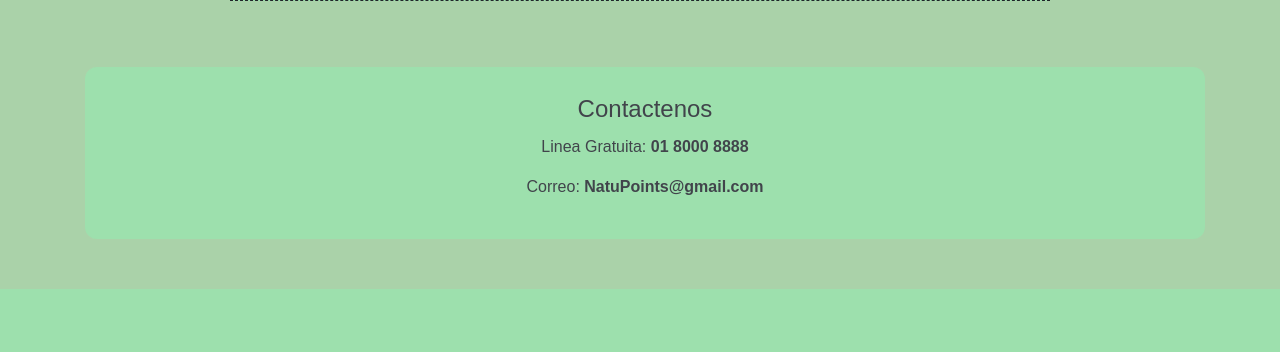
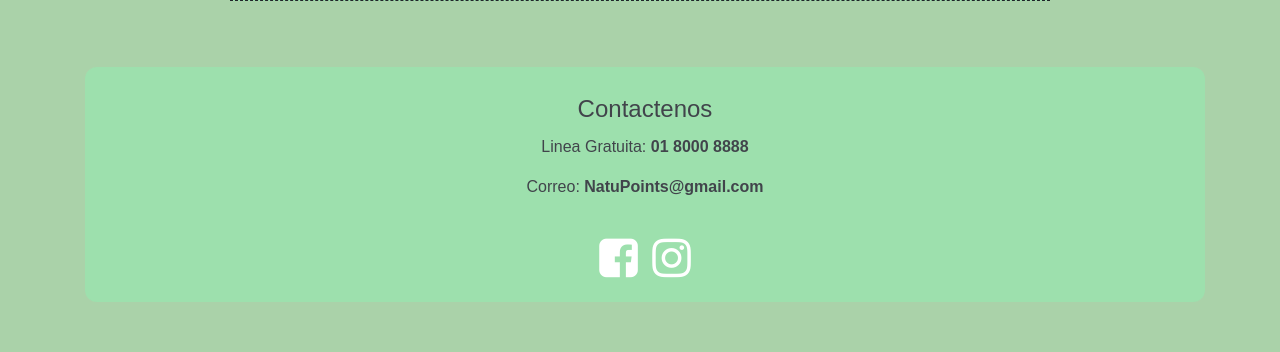
Before and after one commit to JaiderR2003/Natu2, a PHP site: page /vistas/crudnatural/EditarZonaN.php?id=1 in a window 1280 px wide. Shown: the part 611-963 px from the top of the page. Before the commit the page ends 900 px from the top, so only its background shows below. Run offline with PHP 8.4, Linux system fonts and the light colour scheme; data comes from the database, SQL or seed files in the repository.

Commit message:
Pagina version 2.0

```diff
--- a/vistas/crudartificial/EditarZonaA.php
+++ b/vistas/crudartificial/EditarZonaA.php
@@ -11,6 +11,7 @@ include '../../modelo/ControladorArtificial/DatosARController.php';
     <meta charset="utf-8">
     <meta name="viewport" content="width=device-width, initial-scale=1, shrink-to-fit=no">
     <link rel="shortcut icon" href="Imagenes/LogoNa.png" type="image/x-icon">
+    <link rel="stylesheet" href="https://stackpath.bootstrapcdn.com/font-awesome/4.7.0/css/font-awesome.min.css">
     <!-- Bootstrap CSS v5.0.2 -->
     <link rel="stylesheet" href="https://cdn.jsdelivr.net/npm/bootstrap@5.0.2/dist/css/bootstrap.min.css"  integrity="sha384-EVSTQN3/azprG1Anm3QDgpJLIm9Nao0Yz1ztcQTwFspd3yD65VohhpuuCOmLASjC" crossorigin="anonymous">
 
@@ -68,7 +69,8 @@ include '../../modelo/ControladorArtificial/DatosARController.php';
         <legend class="containter-xl"> Contactenos </legend><br>
         <p class="containter-xl"> Linea Gratuita: <b>01 8000 8888</b> </p>
         <p class="containter-xl"> Correo: <b>NatuPoints@gmail.com </b></p>
-        <br>
+        <li style="display:inline-block;"><a style="color:white;font-size:45px;padding:10px 5px;display:block;transition:all 0.5 ease-in-out;" href="https://www.facebook.com/NatuPoints/" target="blank"><i class="fa fa-facebook-square" aria-hidden="true"></i></a></li>
+        <li style="display:inline-block;"><a style="color:white;font-size:45px;padding:10px 5px;display:block;transition:all 0.5 ease-in-out;" href="https://www.instagram.com/natupoints/" target="blank"><i class="fa fa-instagram" aria-hidden="true"></i></a></li>
     </footer>
 </body>
 </html>
--- a/vistas/crudnatural/EditarZonaN.php
+++ b/vistas/crudnatural/EditarZonaN.php
@@ -11,6 +11,7 @@ include '../../modelo/ControladorNatural/DatosNAController.php';
     <meta charset="utf-8">
     <meta name="viewport" content="width=device-width, initial-scale=1, shrink-to-fit=no">
     <link rel="shortcut icon" href="Imagenes/LogoNa.png" type="image/x-icon">
+    <link rel="stylesheet" href="https://stackpath.bootstrapcdn.com/font-awesome/4.7.0/css/font-awesome.min.css">
     <!-- Bootstrap CSS v5.0.2 -->
     <link rel="stylesheet" href="https://cdn.jsdelivr.net/npm/bootstrap@5.0.2/dist/css/bootstrap.min.css"  integrity="sha384-EVSTQN3/azprG1Anm3QDgpJLIm9Nao0Yz1ztcQTwFspd3yD65VohhpuuCOmLASjC" crossorigin="anonymous">
 
@@ -68,7 +69,8 @@ include '../../modelo/ControladorNatural/DatosNAController.php';
         <legend class="containter-xl"> Contactenos </legend><br>
         <p class="containter-xl"> Linea Gratuita: <b>01 8000 8888</b> </p>
         <p class="containter-xl"> Correo: <b>NatuPoints@gmail.com </b></p>
-        <br>
+        <li style="display:inline-block;"><a style="color:white;font-size:45px;padding:10px 5px;display:block;transition:all 0.5 ease-in-out;" href="https://www.facebook.com/NatuPoints/" target="blank"><i class="fa fa-facebook-square" aria-hidden="true"></i></a></li>
+        <li style="display:inline-block;"><a style="color:white;font-size:45px;padding:10px 5px;display:block;transition:all 0.5 ease-in-out;" href="https://www.instagram.com/natupoints/" target="blank"><i class="fa fa-instagram" aria-hidden="true"></i></a></li>
     </footer>
 </body>
 </html>
--- a/vistas/paginas/template.php
+++ b/vistas/paginas/template.php
@@ -6,6 +6,7 @@
     <meta charset="utf-8">
     <meta name="viewport" content="width=device-width, initial-scale=1, shrink-to-fit=no">
     <link rel="shortcut icon" href="Imagenes/LogoNa.png" type="image/x-icon">
+    <link rel="stylesheet" href="https://stackpath.bootstrapcdn.com/font-awesome/4.7.0/css/font-awesome.min.css">
     <!-- Bootstrap CSS v5.0.2 -->
     <link rel="stylesheet" href="https://cdn.jsdelivr.net/npm/bootstrap@5.0.2/dist/css/bootstrap.min.css"  integrity="sha384-EVSTQN3/azprG1Anm3QDgpJLIm9Nao0Yz1ztcQTwFspd3yD65VohhpuuCOmLASjC" crossorigin="anonymous">
 
@@ -43,12 +44,13 @@
     <script src="https://cdn.jsdelivr.net/npm/@popperjs/core@2.9.2/dist/umd/popper.min.js" integrity="sha384-IQsoLXl5PILFhosVNubq5LC7Qb9DXgDA9i+tQ8Zj3iwWAwPtgFTxbJ8NT4GN1R8p" crossorigin="anonymous"></script>
     <script src="https://cdn.jsdelivr.net/npm/bootstrap@5.0.2/dist/js/bootstrap.min.js" integrity="sha384-cVKIPhGWiC2Al4u+LWgxfKTRIcfu0JTxR+EQDz/bgldoEyl4H0zUF0QKbrJ0EcQF" crossorigin="anonymous"></script>
 
-    <footer class="containter-xl" style=" border: solid #9de0ad;border: 8px;border-radius: 12px;background-color: #9de0ad;text-align: center;margin-left: 85px;margin-right: 75px;margin-top: -70px;margin-bottom: 50px;color: #41444b;font-family: 'Ubuntu', sans-serif;">
+    <footer class="containter-xl" style=" border: solid #9de0ad;border: 8px;border-radius: 12px;background-color: #9de0ad;text-align: center;margin-left: 85px;margin-right: 75px;margin-top: -70px;margin-bottom: 50px;color: #41444b;font-family: 'Ubuntu', sans-serif;list-style:none;align-content:center;">
         <br>
         <legend class="containter-xl"> Contactenos </legend><br>
         <p class="containter-xl"> Linea Gratuita: <b>01 8000 8888</b> </p>
         <p class="containter-xl"> Correo: <b>NatuPoints@gmail.com </b></p>
-        <br>
+        <li style="display:inline-block;"><a style="color:white;font-size:45px;padding:10px 5px;display:block;transition:all 0.5 ease-in-out;" href="https://www.facebook.com/NatuPoints/" target="blank"><i class="fa fa-facebook-square" aria-hidden="true"></i></a></li>
+        <li style="display:inline-block;"><a style="color:white;font-size:45px;padding:10px 5px;display:block;transition:all 0.5 ease-in-out;" href="https://www.instagram.com/natupoints/" target="blank"><i class="fa fa-instagram" aria-hidden="true"></i></a></li>
     </footer>
 </body>
 </html>
```
